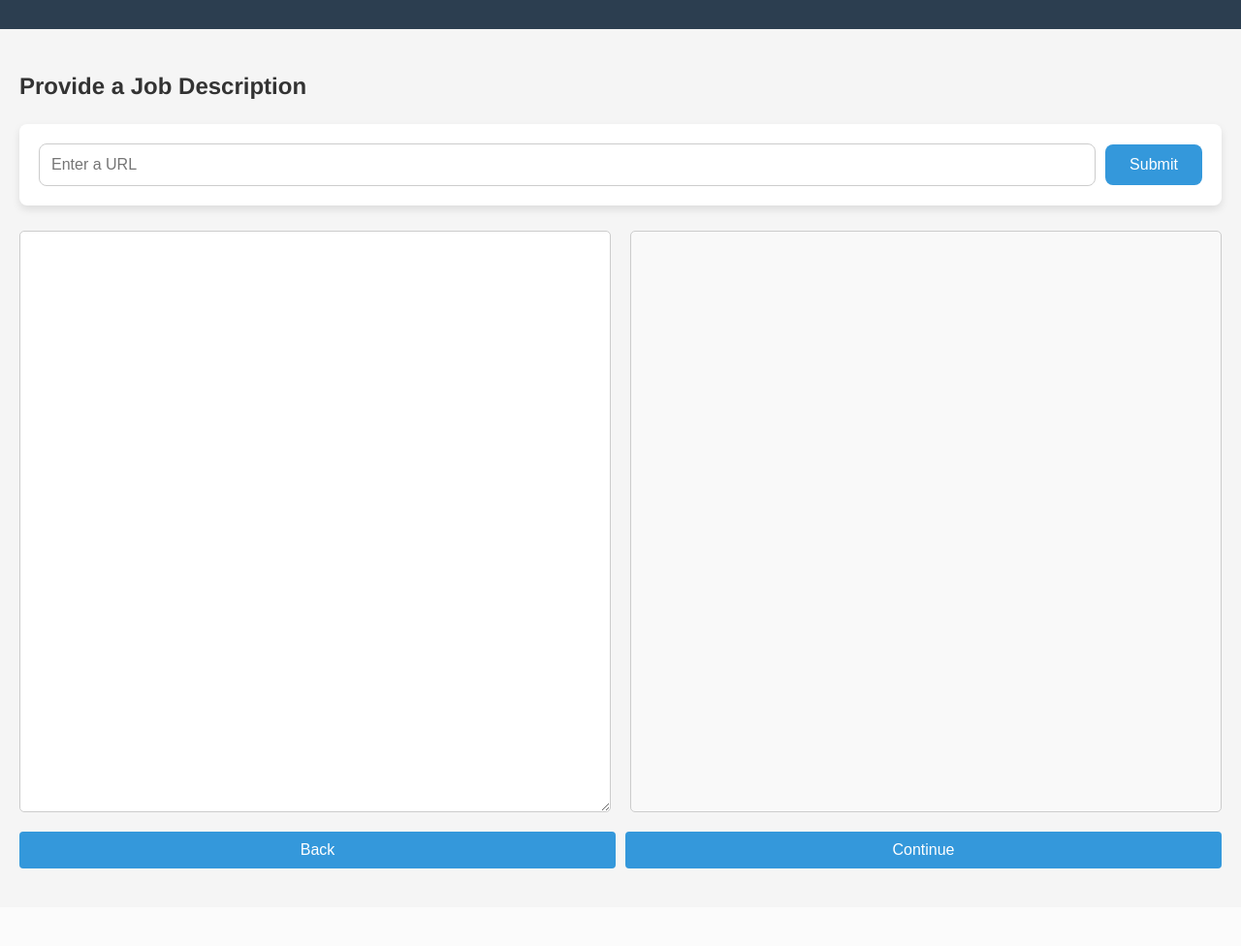
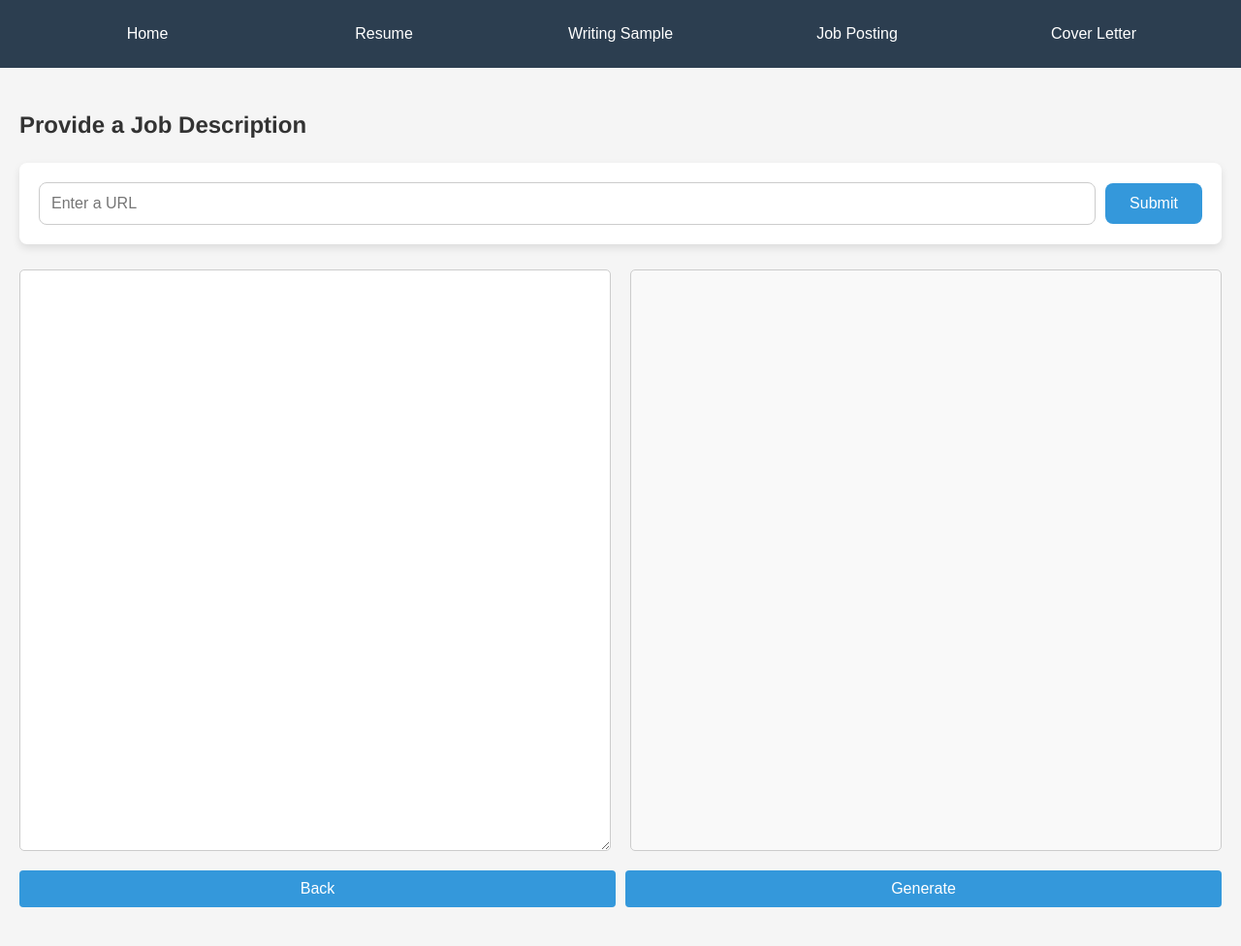
Before and after one commit to kegsmr/cover-letter-generator, a Flask app: page /job in a window 1280 px wide. Shown: the whole page at 97% size. Before the commit the page ends 896 px from the top, so only its background shows below. Run offline with Flask 3, Linux system fonts and the light colour scheme.

Commit message:
Misc. UI enhancements.

```diff
--- a/app.py
+++ b/app.py
@@ -305,10 +305,15 @@ def letter():
 
 	if request.method == "GET":
 
+		title = read_user_file(user_id, "title.md")
+
+		if not title:
+			title = "Job Posting"
+
 		options = {
 			"job": read_user_file(user_id, "job.md").replace("\n", "\\n"),
 			"resume": read_user_file(user_id, "resume.md").replace("\n", "\\n"),
-			"title": read_user_file(user_id, "title.md"),
+			"title": title,
 			"letter": read_user_file(user_id, "letter.md")
 		}
 
@@ -354,11 +359,15 @@ def letter_generate():
 	job = read_user_file(user_id, "job.md")
 	sample = read_user_file(user_id, "sample.md")
 
-	examples = [(resume, "No job description provided.", sample)]
+	examples = []
+	if sample:
+		examples += [(resume, "No job description provided.", sample)]
 	save_path = os.path.join(database_path, user_id, "saved")
 	if os.path.exists(save_path):
 		for directory in os.listdir(save_path):
 			examples += [load(os.path.join(save_path, directory))]
+
+	# print(examples)
 
 	write_user_file(pick_job_title(job), user_id, "title.md")
 	write_user_file(generate(examples, resume, job, comments=session["feedback"]), user_id, "letter.md")
--- a/templates/app.html
+++ b/templates/app.html
@@ -9,8 +9,11 @@
 </head>
 <body>
     <nav>
-        <!-- <button id="back-btn" onclick="navigate(-1)">&#8592; Back</button>
-        <button id="forward-btn" onclick="navigate(1)">Forward &#8594;</button> -->
+        <button onclick="window.location.href='{{ url_for('dashboard') }}';">Home</button>
+		<button onclick="window.location.href='{{ url_for('resume') }}';">Resume</button>
+		<button onclick="window.location.href='{{ url_for('sample') }}';">Writing Sample</button>
+		<button onclick="window.location.href='{{ url_for('job') }}';">Job Posting</button>
+		<button onclick="window.location.href='{{ url_for('letter') }}';">Cover Letter</button>
     </nav>
     <main>
         <section id="content">
--- a/templates/job.html
+++ b/templates/job.html
@@ -31,7 +31,7 @@
     <div style="display: flex; gap: 10px;">
         <button onclick="window.location.href='{{ url_for('sample') }}';">Back</button>
         <!-- Instead of a fetch call, we use a function that submits a hidden form -->
-        <button type="button" onclick="submitJobAndGenerate()">Continue</button>
+        <button type="button" onclick="submitJobAndGenerate()">Generate</button>
     </div>
 
     <!-- JavaScript to submit the job description and then trigger letter generation -->
```
